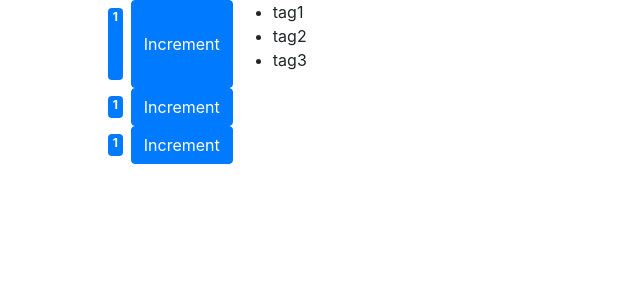
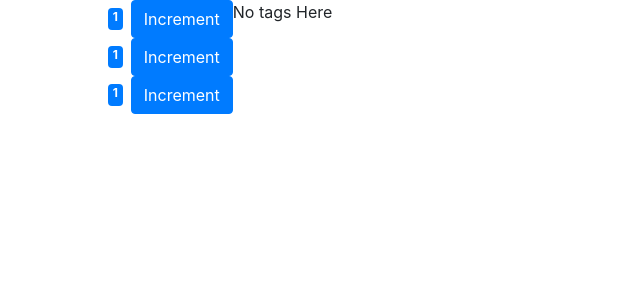
Before and after one commit to vaxevanis/reactDemo, a React (Create React App) app: page / in a window 1280 px wide. Shown: the top 300 px of the page, without its empty margins (0-640 px from the left). Built offline with nearby package versions, Linux system fonts and the light colour scheme.

Commit message:
Feat(Counter) Conditional Rendering using &&
&& in js checks for truthy or falsy. Text is always truthy

```diff
--- a/src/components/counter.jsx
+++ b/src/components/counter.jsx
@@ -3,14 +3,14 @@ import React, { Component } from "react";
 class Counter extends Component {
   state = {
     count: 1,
-    tags: ["tag1", "tag2", "tag3"]
+    tags: []
   };
   counterStyles = {
     fontSize: 10,
     color: "yellow"
   };
   renderTags() {
-    if (this.state.tags.length === 0) return "no tags here";
+    // if (this.state.tags.length === 0) return "no tags here";
     return (
       <ul>
         {this.state.tags.map(tag => (
@@ -27,6 +27,8 @@ class Counter extends Component {
           <div className="input-group">
             <span className={classes}>{this.formatCount()}</span>
             <button className="btn btn-primary">Increment</button>
+            {/* //conditional rendering (&& in js checks for truthy or falsy, text is always truthy)  */}
+            {this.state.tags.length === 0 && "No tags Here"}
             {this.renderTags()}
           </div>
           <div className="input-group">
```
